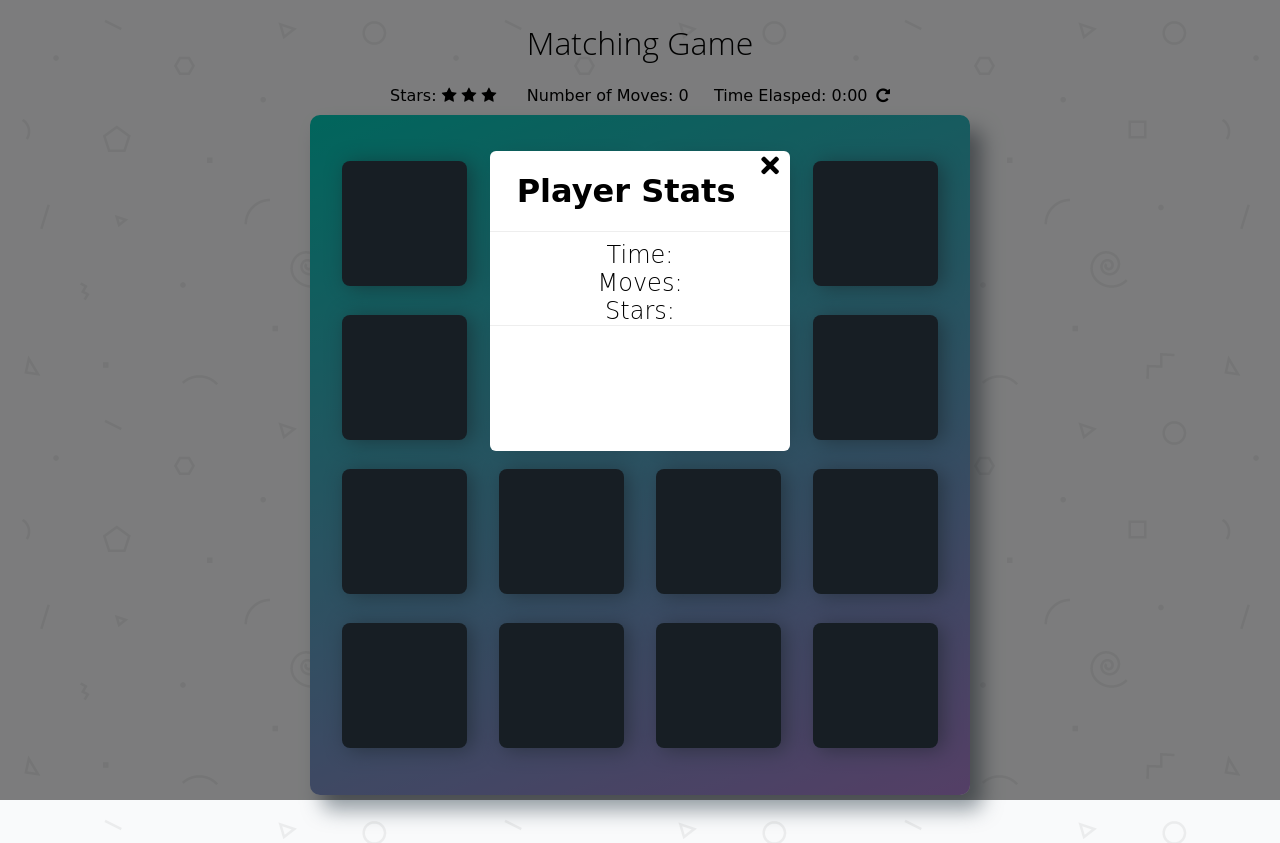
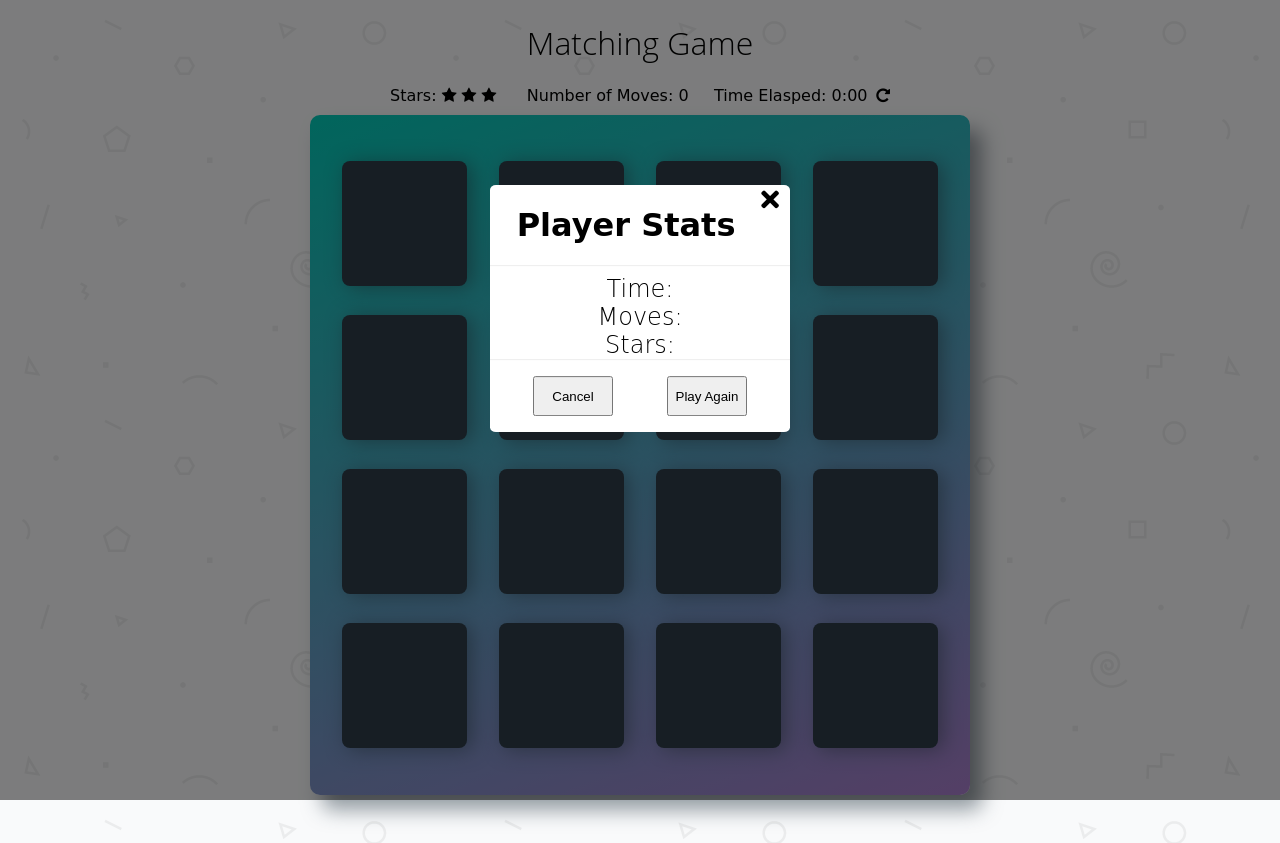
Before and after one commit to hellodtds/fend-project-memory-game, a plain HTML site: page index.html in a window 1280 px wide. Drawn offline with Linux system fonts and the light colour scheme; a web font is replaced by a local one.

Commit message:
feat: add buttons to player stat modal ("cancel", "play again")

```diff
--- a/index.html
+++ b/index.html
@@ -59,9 +59,9 @@
                      top: 50%;
                      left: 50%;
                      width: 300px;
-                     height: 300px;
+                     /* height: 300px; */
                      background: white;
-                     transform: translate(-50%,-83%);
+                     transform: translate(-50%,-87%);
                      border-radius: 2%;
 
                  }
@@ -97,6 +97,18 @@
     font-weight: lighter;
     border-bottom: 1px groove;
 }
+
+.modal-buttons {
+    display: flex;
+    flex-direction: row;
+    justify-content: space-around;
+    padding: 1rem;
+}
+
+.modal-button {
+    width: 80px;
+    height: 40px;
+}
             </style>
 
             <div class="modal-background">
@@ -110,7 +122,10 @@
                         <span class="player-moves">Moves:</span>
                         <span class="player-stars">Stars:</span>
                     </div>
-
+                    <div class="modal-buttons">
+                        <button class="modal-button modal-cancel">Cancel</button>
+                        <button class="modal-button modal-replay">Play Again</button>
+                    </div>
                  </div>
             </div>
 
```
